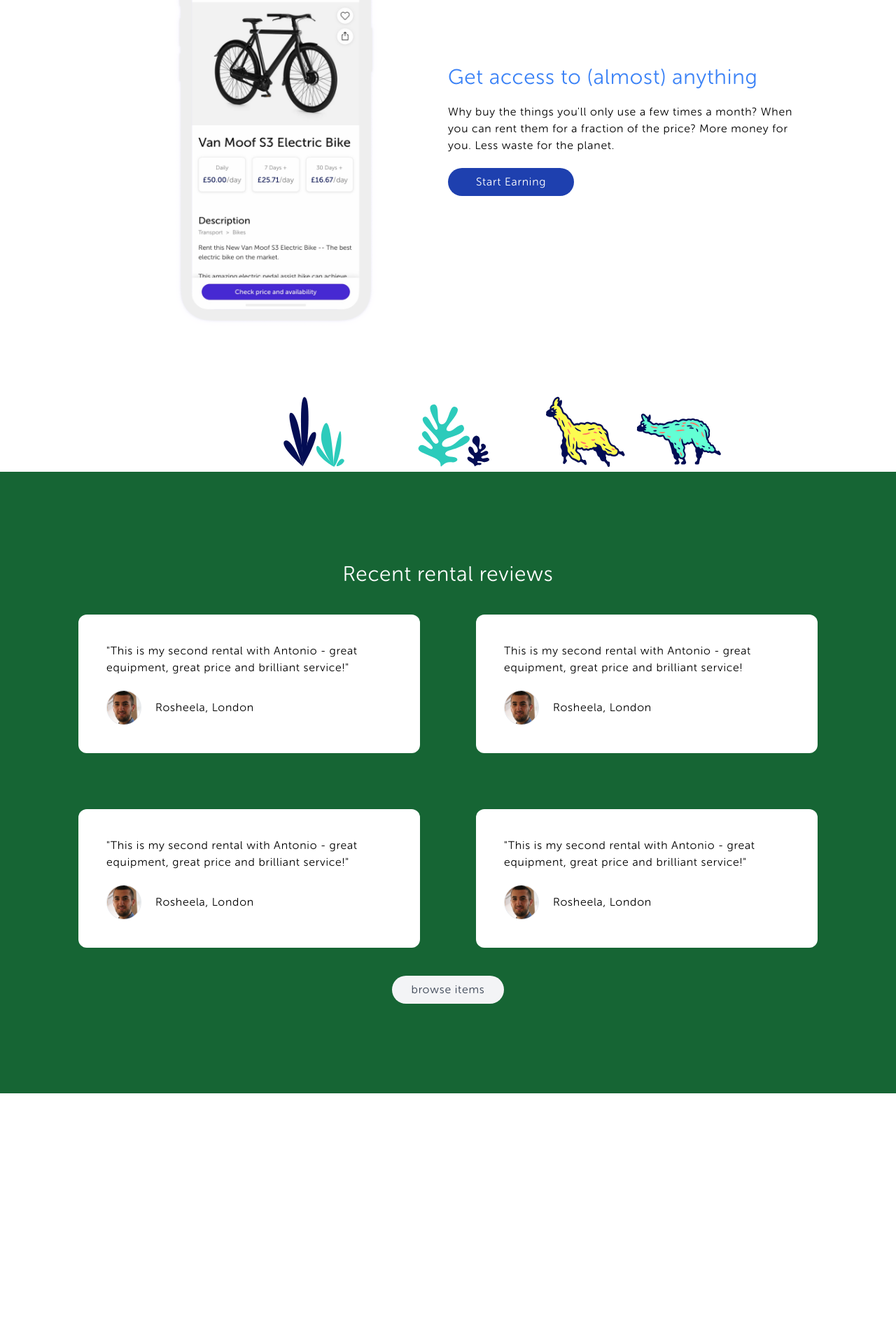
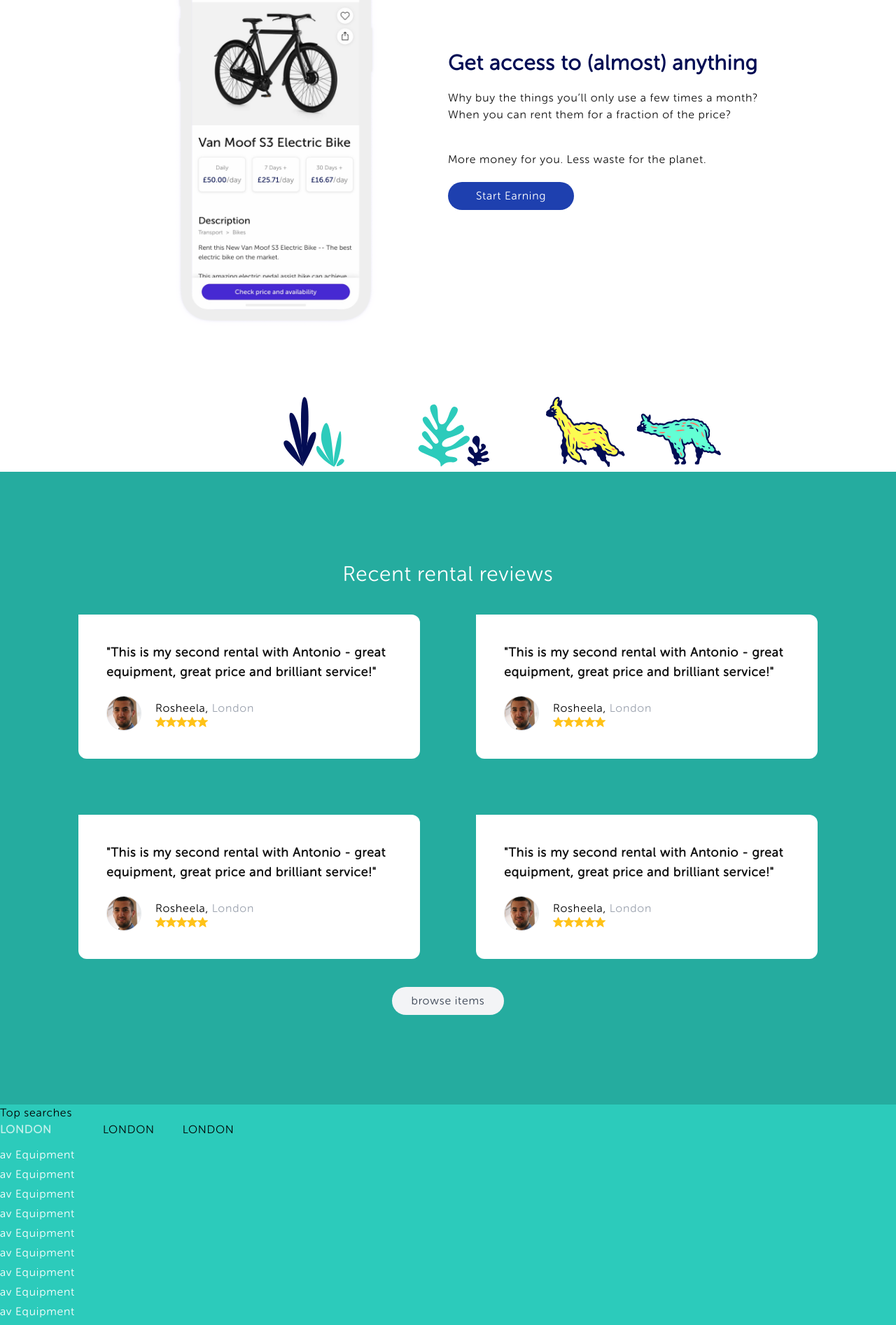
Before and after one commit to sphade/fatllama, a Next.js app: page / in a window 1280 px wide. Shown: the part 3948-5841 px from the top of the page at 70% size. Before the commit the page ends 5702 px from the top, so only its background shows below. Built offline with nearby package versions, Linux system fonts and the light colour scheme.

Commit message:
pogress-5

```diff
--- a/components/Reviews.jsx
+++ b/components/Reviews.jsx
@@ -3,13 +3,38 @@ import Image from "next/image";
 import React from "react";
 
 const Reviews = () => {
-  const item = [
+  const items = [
     {
-      name: "",
-      pic: "",
-      quote: "",
+      name: "Rosheela",
+      pic: "/assets/Adam.jpg",
+      quote:
+        '"This is my second rental with Antonio - great equipment, great price and brilliant service!"',
       star: 5,
-      town: "",
+      town: "London",
+    },
+    {
+      name: "Rosheela",
+      pic: "/assets/Adam.jpg",
+      quote:
+        '"This is my second rental with Antonio - great equipment, great price and brilliant service!"',
+      star: 5,
+      town: "London",
+    },
+    {
+      name: "Rosheela",
+      pic: "/assets/Adam.jpg",
+      quote:
+        '"This is my second rental with Antonio - great equipment, great price and brilliant service!"',
+      star: 5,
+      town: "London",
+    },
+    {
+      name: "Rosheela",
+      pic: "/assets/Adam.jpg",
+      quote:
+        '"This is my second rental with Antonio - great equipment, great price and brilliant service!"',
+      star: 5,
+      town: "London",
     },
   ];
   return (
@@ -33,69 +58,33 @@ const Reviews = () => {
           />
         </div>
       </div>
-      <div className=" relative  py-32 flex items-center flex-col  bg-green-800 ">
+      <div className=" relative  py-32 flex items-center flex-col  bg-[#25ac9f]">
         <h3 className="text-3xl  text-white">Recent rental reviews</h3>
         <div className="gap-20 mt-10 max-w-[1096px] w-full grid md:grid-cols-2  grid-cols-1 px-5 ">
-          <div className="bg-white px-10 p-10 rounded-xl space-y-5">
-            <p>
-              "This is my second rental with Antonio - great equipment, great
-              price and brilliant service!"
-            </p>
-            <div className="flex items-center space-x-5">
-              <div className="rounded-full w-[50px] h-[50px] relative overflow-hidden border inline-block">
-                <Image src="/assets/Adam.jpg" alt="hiscox" layout="fill" />
-              </div>
-              <div>
-                <p>Rosheela, London</p>
-                <div>{}</div>
+          {items.map((item) => (
+            <div
+              key={item.name}
+              className="bg-white px-10 p-10 rounded-xl rounded-tl-none space-y-5"
+            >
+              <p className="font-bold text-[#111111] text-lg ">{item.quote}</p>
+              <div className="flex items-center space-x-5">
+                <div className="rounded-full  w-[50px] h-[50px] relative overflow-hidden border inline-block">
+                  <Image src={item.pic} alt={item.quote} layout="fill" />
+                </div>
+                <div>
+                  <p>
+                    {item.name},{" "}
+                    <span className="text-gray-400"> {item.town}</span>{" "}
+                  </p>
+                  <div className="flex">
+                    {[...Array(item.star)].map((times,num) => (
+                      <Image key={num} width={15} height={15} src="/assets/asset28.svg" alt="s" srcset="" />
+                    ))}
+                  </div>
+                </div>
               </div>
             </div>
-          </div>
-          <div className="bg-white px-10 p-10 rounded-xl space-y-5">
-            <p>
-              This is my second rental with Antonio - great equipment, great
-              price and brilliant service!
-            </p>
-            <div className="flex items-center space-x-5">
-              <div className="rounded-full w-[50px] h-[50px] relative overflow-hidden border inline-block">
-                <Image src="/assets/Adam.jpg" alt="hiscox" layout="fill" />
-              </div>
-              <div>
-                <p>Rosheela, London</p>
-                <div>{}</div>
-              </div>
-            </div>
-          </div>
-          <div className="bg-white px-10 p-10 rounded-xl space-y-5">
-            <p>
-              "This is my second rental with Antonio - great equipment, great
-              price and brilliant service!"
-            </p>
-            <div className="flex items-center space-x-5">
-              <div className="rounded-full w-[50px] h-[50px] relative overflow-hidden border inline-block">
-                <Image src="/assets/Adam.jpg" alt="hiscox" layout="fill" />
-              </div>
-              <div>
-                <p>Rosheela, London</p>
-                <div>{}</div>
-              </div>
-            </div>
-          </div>
-          <div className="bg-white px-10 p-10 rounded-xl space-y-5">
-            <p>
-              "This is my second rental with Antonio - great equipment, great
-              price and brilliant service!"
-            </p>
-            <div className="flex items-center space-x-5">
-              <div className="rounded-full w-[50px] h-[50px] relative overflow-hidden border inline-block">
-                <Image src="/assets/Adam.jpg" alt="hiscox" layout="fill" />
-              </div>
-              <div>
-                <p>Rosheela, London</p>
-                <div>{}</div>
-              </div>
-            </div>
-          </div>
+          ))}
         </div>
         <button className="btn-header mt-10">browse items</button>
       </div>
--- a/pages/index.js
+++ b/pages/index.js
@@ -191,16 +191,21 @@ export default function Home() {
             </div>
           </div>
         </div>
-        <div className="flex flex-col max-w-[1025px] space-y-20  w-full mx-auto mt-16 px-5">
+        <div className="flex flex-col max-w-[1025px] px-10 md:px-5 space-y-20  w-full mx-auto mt-16 ">
           <div className="flex flex-col-reverse md:flex-row justify-center  space-y-10 md:space-y-0  items-center  ">
             <div className="flex-1">
-              <h3 className="text-blue-500 text-3xl">
+              <h3 className="text-[#030d54] md:font-bold font-semibold mt-10 md:mt-0 text-2xl md:text-3xl">
                 Share your stuff, earn cash
               </h3>
-              <p className="mt-5 ">
-                Pay back your purchases by lending them to people in your area
-                when you are not using them. Do it all worry free with verified
-                borrowers and lender protection up to £25,000 per item.
+              <p className="mt-5 space-y-10 text-[#111111] font-thin">
+                <span className="block">
+                  Pay back your purchases by lending them to people in your area
+                  when you're not using them.
+                </span>
+                <span className="block">
+                  Do it all worry free with verified borrowers and lender
+                  protection up to £25,000 per item.
+                </span>
               </p>
               <div className="flex items-center space-x-10 mt-5">
                 <button className="bg-blue-800 px-10 py-2 rounded-3xl text-white text-base hover:bg-blue-700 ease-in duration-150">
@@ -228,13 +233,17 @@ export default function Home() {
               />
             </div>
             <div className="flex-1">
-              <h3 className="text-blue-500 text-3xl">
+              <h3 className="text-[#030d54]  md:font-bold font-semibold  text-2xl md:text-3xl">
                 Get access to (almost) anything
               </h3>
-              <p className="mt-5 ">
-                Why buy the things you'll only use a few times a month? When you
-                can rent them for a fraction of the price? More money for you.
-                Less waste for the planet.
+              <p className="mt-5 space-y-10 text-[#111111] font-thin">
+                <span className="block">
+                  Why buy the things you’ll only use a few times a month? When
+                  you can rent them for a fraction of the price?{" "}
+                </span>
+                <span className="block">
+                  More money for you. Less waste for the planet.{" "}
+                </span>
               </p>
               <div className="flex items-center space-x-10 mt-5">
                 <button className="bg-blue-800 px-10 py-2 rounded-3xl text-white text-base hover:bg-blue-700 ease-in duration-150">
@@ -245,6 +254,44 @@ export default function Home() {
           </div>
         </div>
         <Reviews />
+        <div className="bg-[#2ccbbb] flex  items-center">
+          <div>
+          <h2>Top searches</h2>
+            <div className="flex gap-10">
+              <div>
+                <h1 className="font-bold text-base text-[#ffffffb4] mb-3">LONDON</h1>
+                <div className="text-base text-white space-y-1">
+
+                <p>av Equipment</p>
+                <p>av Equipment</p>
+                <p>av Equipment</p>
+                <p>av Equipment</p>
+                <p>av Equipment</p>
+                <p>av Equipment</p>
+                <p>av Equipment</p>
+                <p>av Equipment</p>
+                <p>av Equipment</p>
+                <p>av Equipment</p>
+                <p>av Equipment</p>
+                <p>av Equipment</p>
+                <p>av Equipment</p>
+                <p>av Equipment</p>
+                <p>av Equipment</p>
+                <p>av Equipment</p>
+                <p>av Equipment</p>
+                <p>av Equipment</p>
+                <p>av Equipment</p>
+                </div>
+              </div>
+              <div>
+              <h1>LONDON</h1>
+              </div>
+              <div>
+              <h1>LONDON</h1>
+              </div>
+            </div>
+          </div>
+        </div>
       </main>
     </div>
   );
```
Also changed, not shown: public/assets/asset28.svg (renamed from public/assets/asset 28.svg).
